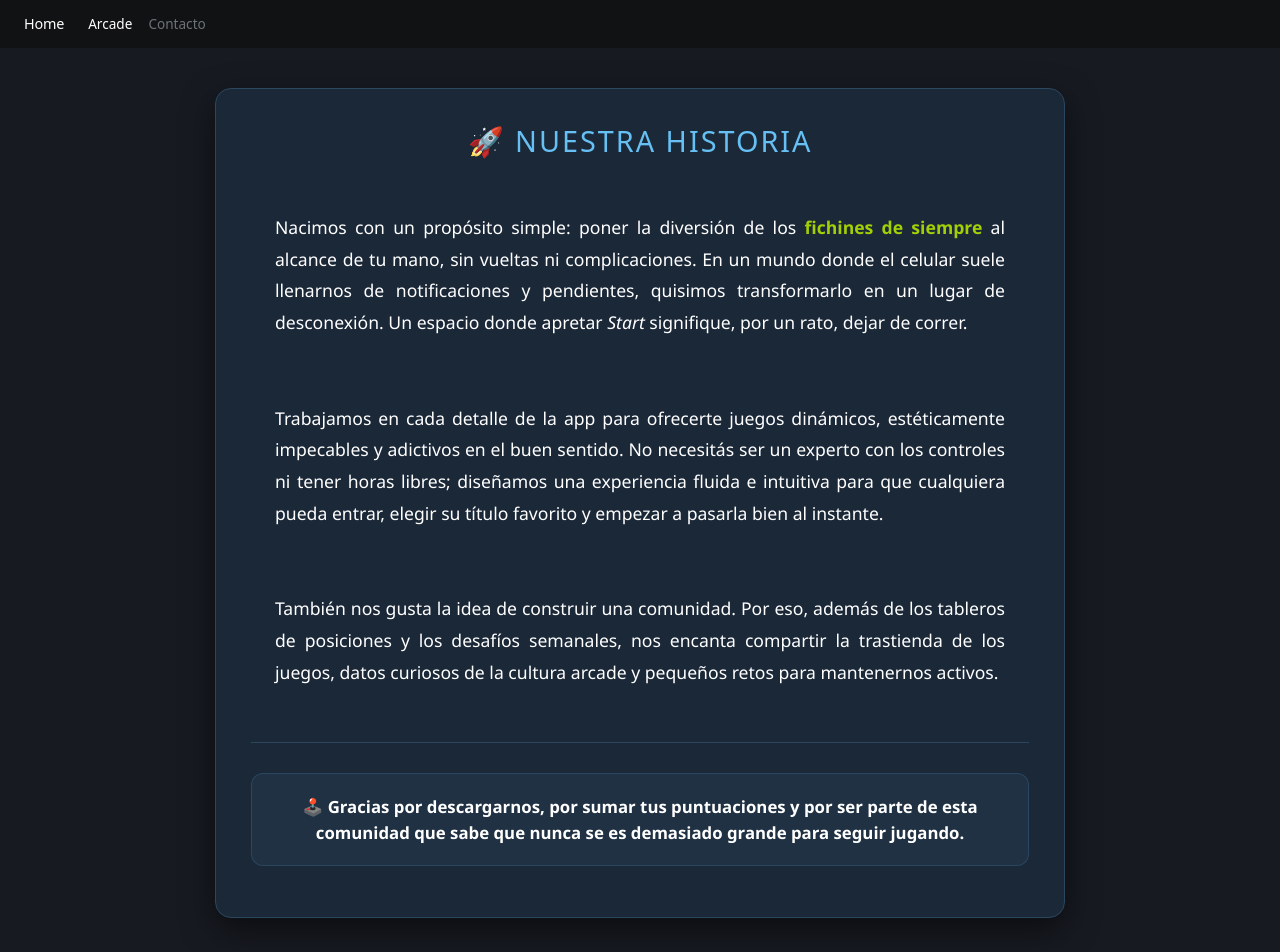
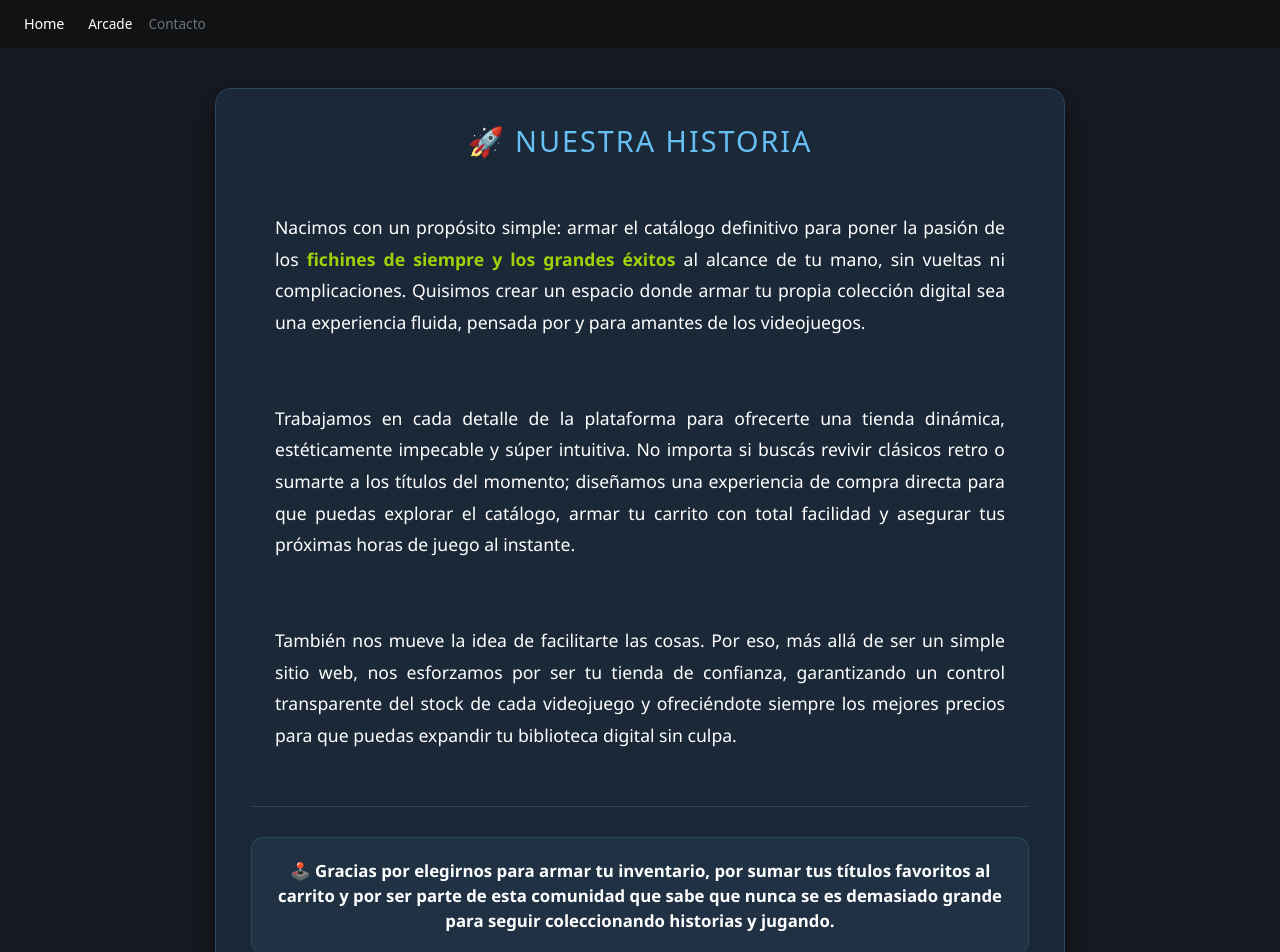
Before and after one commit to Micaela1702/Arcade, an Angular app: page /about in a window 1280 px wide. Shown: the top 952 px of the page. Built offline with nearby package versions, Linux system fonts and the light colour scheme.

Commit message:
ultima modificacion en el trabajo

```diff
--- a/src/app/about-component/about-component.html
+++ b/src/app/about-component/about-component.html
@@ -4,21 +4,20 @@
 
   <div class="about-body-content">
     <p class="about-paragraph">
-      Nacimos con un propósito simple: poner la diversión de los <strong class="about-strong">fichines de siempre</strong> al alcance de tu mano, sin vueltas ni complicaciones. En un mundo donde el celular suele llenarnos de notificaciones y pendientes, quisimos transformarlo en un lugar de desconexión. Un espacio donde apretar <em>Start</em> signifique, por un rato, dejar de correr.
+      Nacimos con un propósito simple: armar el catálogo definitivo para poner la pasión de los <strong class="about-strong">fichines de siempre y los grandes éxitos</strong> al alcance de tu mano, sin vueltas ni complicaciones. Quisimos crear un espacio donde armar tu propia colección digital sea una experiencia fluida, pensada por y para amantes de los videojuegos.
     </p>
 
     <p class="about-paragraph">
-      Trabajamos en cada detalle de la app para ofrecerte juegos dinámicos, estéticamente impecables y adictivos en el buen sentido. No necesitás ser un experto con los controles ni tener horas libres; diseñamos una experiencia fluida e intuitiva para que cualquiera pueda entrar, elegir su título favorito y empezar a pasarla bien al instante.
+      Trabajamos en cada detalle de la plataforma para ofrecerte una tienda dinámica, estéticamente impecable y súper intuitiva. No importa si buscás revivir clásicos retro o sumarte a los títulos del momento; diseñamos una experiencia de compra directa para que puedas explorar el catálogo, armar tu carrito con total facilidad y asegurar tus próximas horas de juego al instante.
     </p>
 
     <p class="about-paragraph">
-      También nos gusta la idea de construir una comunidad. Por eso, además de los tableros de posiciones y los desafíos semanales, nos encanta compartir la trastienda de los juegos, datos curiosos de la cultura arcade y pequeños retos para mantenernos activos.
+      También nos mueve la idea de facilitarte las cosas. Por eso, más allá de ser un simple sitio web, nos esforzamos por ser tu tienda de confianza, garantizando un control transparente del stock de cada videojuego y ofreciéndote siempre los mejores precios para que puedas expandir tu biblioteca digital sin culpa.
     </p>
 
     <div class="about-divider"></div>
-
     <p class="about-quote">
-      🕹️ Gracias por descargarnos, por sumar tus puntuaciones y por ser parte de esta comunidad que sabe que nunca se es demasiado grande para seguir jugando.
+      🕹️ Gracias por elegirnos para armar tu inventario, por sumar tus títulos favoritos al carrito y por ser parte de esta comunidad que sabe que nunca se es demasiado grande para seguir coleccionando historias y jugando.
     </p>
   </div>
 </div>
```
